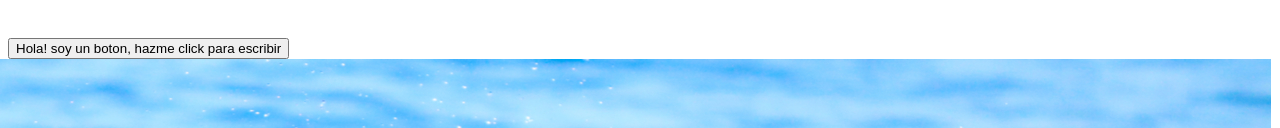
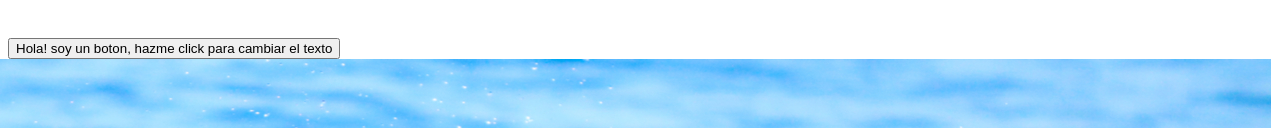
Before and after one commit to aruiz19/ay03-Ruiz-Amanda, a plain HTML site: page index.html in a window 1280 px wide. Shown: the part 202-330 px from the top of the page. Drawn offline with Linux system fonts and the light colour scheme.

Commit message:
Nuevo oficial

```diff
--- a/index.html
+++ b/index.html
@@ -20,7 +20,7 @@
             <h2 class="destacado" id="titulo">Delfines! </h2>
         </div>
 
-        <button class="boton2">Hola! soy un boton, hazme click para escribir</button>
+        <button class="boton2">Hola! soy un boton, hazme click para cambiar el texto</button>
 
         <div class="div">
             <img src="delfines.jpg" id="foto">
```
